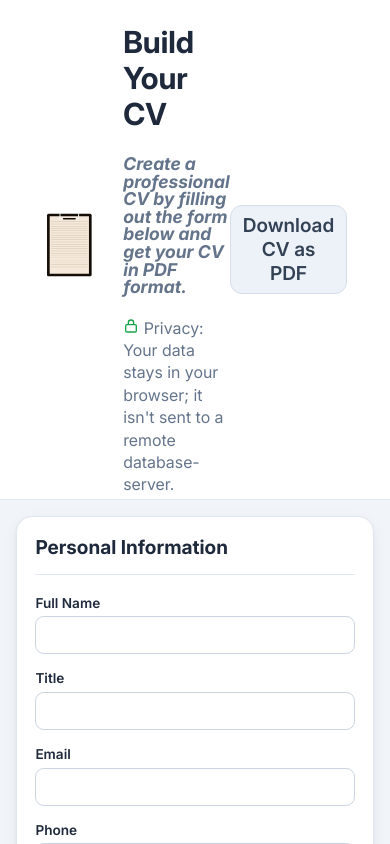
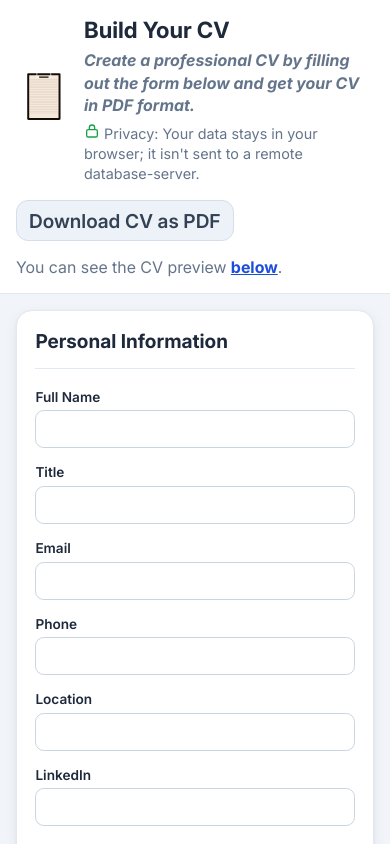
Before and after one commit to canberkg67/cv-app, a React (Vite) app: page / in a window 390 px wide. Shown: the top 844 px of the page. Built offline with nearby package versions, Linux system fonts and the light colour scheme.

Commit message:
style: adjust mobile view

```diff
--- a/src/components/layout/Header.jsx
+++ b/src/components/layout/Header.jsx
@@ -17,6 +17,10 @@ export default function Header() {
             <button type="button" onClick={() => window.print()}>
                 Download CV as PDF
             </button>
+            <p className="mobile-preview-link">
+                You can see the CV preview {" "}
+                <a href="#cv-preview">below</a>.
+            </p>
         </header>
     );
 }
--- a/src/components/layout/Preview.jsx
+++ b/src/components/layout/Preview.jsx
@@ -48,7 +48,7 @@ export default function Preview({
     const hasPersonalInfo = Object.values(personalInfo).some(hasValue);
 
     return (
-        <section className="cv-preview">
+        <section className="cv-preview" id="cv-preview">
             <h2>Live Preview</h2>
             <div className="preview-language-switch" role="group" aria-label="CV language">
                 <button
--- a/src/components/styles/header.css
+++ b/src/components/styles/header.css
@@ -67,3 +67,78 @@
     border-color: #c3d0e0;
     background-color: #e1e9f3;
 }
+
+.mobile-preview-link {
+    display: none;
+}
+
+@media (max-width: 900px) {
+    .app-header {
+        flex-direction: column;
+        align-items: stretch;
+        gap: 1rem;
+        padding: 1rem 1.25rem;
+    }
+
+    .header-brand {
+        align-items: center;
+        gap: 0.75rem;
+    }
+
+    .header-brand img {
+        width: 3.5rem;
+        height: 3.5rem;
+        flex: 0 0 auto;
+    }
+
+    .header-content {
+        gap: 0.4rem;
+    }
+
+    .header-content h1 {
+        margin: 0;
+        font-size: 1.6rem;
+    }
+
+    .header-content p,
+    .header-content .privacy-note {
+        margin: 0;
+        line-height: 1.4;
+    }
+
+    .app-header button {
+        align-self: flex-start;
+        margin: 0;
+    }
+
+    .mobile-preview-link {
+        display: inline-block;
+        align-self: flex-start;
+        margin: 0;
+        color: var(--text-secondary);
+    }
+
+    .mobile-preview-link a {
+        color: #1d4ed8;
+        font-weight: 700;
+        text-decoration: underline;
+    }
+}
+
+@media (max-width: 640px) {
+    .app-header {
+        padding: 1rem;
+    }
+
+    .header-content h1 {
+        font-size: 1.4rem;
+    }
+
+    .header-content p {
+        font-size: 1rem;
+    }
+
+    .header-content .privacy-note {
+        font-size: 0.9rem;
+    }
+}
--- a/src/components/styles/preview.css
+++ b/src/components/styles/preview.css
@@ -1,5 +1,6 @@
 .cv-preview {
     min-width: 0;
+    scroll-margin-top: 1rem;
 }
 
 .cv-preview > h2 {
```
Also changed, not shown: public/Ekran görüntüsü 2026-10-17 010423.png (added).
